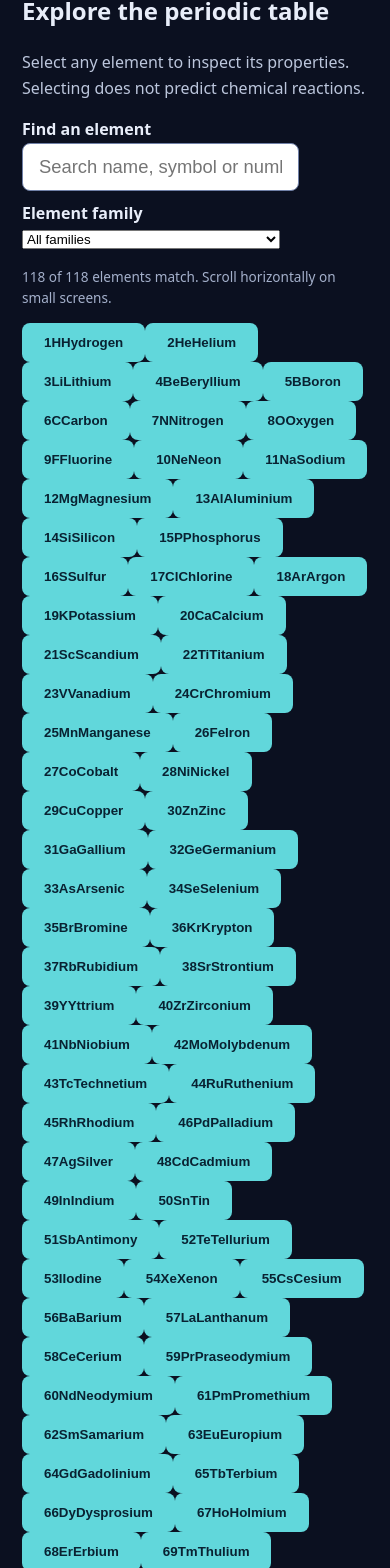
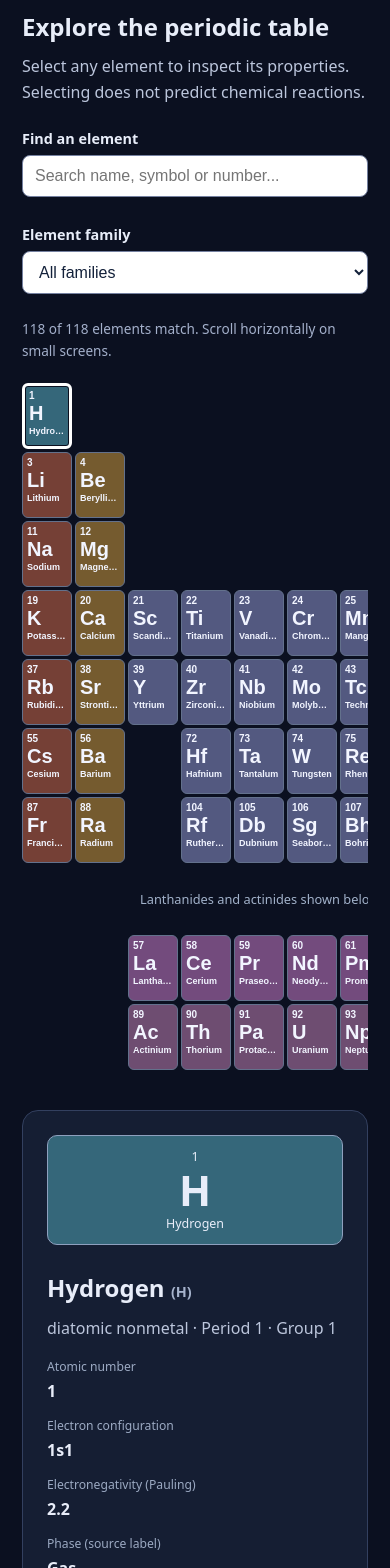
Before and after one commit to foxcyloxcy/periodic-table-calculator, a Next.js app: page / in a window 390 px wide. Shown: the part 373-1941 px from the top of the page. Built offline with nearby package versions, Linux system fonts and the light colour scheme.

Commit message:
style: accessible responsive periodic table grid and details

```diff
--- a/src/app/globals.css
+++ b/src/app/globals.css
@@ -1 +1,17 @@
 *{box-sizing:border-box}body{margin:0;background:#0b1020;color:#e8edf9;font-family:system-ui,-apple-system,Segoe UI,sans-serif;line-height:1.6}.container{max-width:850px;margin:0 auto;padding:60px 22px}h1{font-size:clamp(2.5rem,7vw,4.5rem);line-height:1.1;margin:12px 0}p{color:#bcc6dc}.eyebrow{color:#6ad8e7;letter-spacing:.12em;font-size:.75rem;font-weight:700}form,.result{border:1px solid #33405f;border-radius:16px;padding:24px;margin:30px 0;background:#151e33}label{display:block;margin-bottom:10px;font-weight:700}.field{display:flex;gap:12px}input{min-width:0;flex:1;padding:12px 16px;border:1px solid #7080a7;border-radius:8px;font-size:1.15rem}button{padding:12px 22px;border:0;border-radius:8px;background:#61d7db;color:#092232;font-weight:800;cursor:pointer}button:disabled{opacity:.65}.hint{font-size:.85rem;color:#a4b0cb}.error{color:#ffc2c2;border:1px solid #a54747;padding:12px;border-radius:8px}.result h2{font-size:2.4rem;margin:0}.result small{font-size:1rem}.result li{margin:6px 0}@media(max-width:540px){.field{flex-direction:column}}
+/* Interactive periodic table */
+.periodic-section{margin:44px 0 30px}.section-heading h2{font-size:clamp(1.5rem,4vw,2.25rem);margin:0}.section-heading p{margin:8px 0}
+.table-controls{display:flex;gap:16px;flex-wrap:wrap;margin:22px 0 12px}.control{display:flex;flex-direction:column;gap:5px;flex:1;min-width:220px;font-size:.9rem}
+.control input,.control select{background:#fff;color:#13213a;width:100%;font-size:1rem;padding:11px 12px;border:1px solid #7581a0;border-radius:8px}
+.periodic-scroll{overflow-x:auto;max-width:100%;padding:8px 0 22px;scrollbar-color:#6b839c #182540}.periodic-scroll:focus{outline:2px solid #6ad8e7;outline-offset:2px}
+.periodic-grid{display:grid;grid-template-columns:repeat(18,minmax(50px,1fr));grid-template-rows:repeat(10,66px);gap:3px;min-width:950px}
+.element-tile{display:flex;flex-direction:column;text-align:left;justify-content:flex-start;min-width:0;padding:5px 4px;border:1px solid #63718c;border-radius:6px;color:#f2f5ff;background:#25334b;cursor:pointer;transition:opacity .15s,border-color .15s;overflow:hidden}
+.element-tile:hover,.element-tile:focus-visible{border:2px solid #fff;outline:none}.element-tile.selected{border:3px solid #fff;box-shadow:inset 0 0 0 1px #0b1020}.element-tile.dimmed{opacity:.19}
+.tile-number{font-size:10px;line-height:1}.tile-symbol{font-size:20px;line-height:1.25}.tile-name{font-size:9px;white-space:nowrap;overflow:hidden;text-overflow:ellipsis;max-width:100%}
+.alkali{background:#754036}.alkaline{background:#755b2f}.noble{background:#355f88}.halogen{background:#496a66}.lanthanide{background:#734b7d}.actinide{background:#6e4d71}.transition{background:#535980}.metalloid{background:#47736c}.nonmetal{background:#35677a}.other{background:#46516a}
+.series-label{align-self:center;font-size:.8rem;color:#a2b2ca;padding-left:12px}
+.element-detail{display:flex;gap:24px;padding:24px;margin-top:18px;background:#151e33;border:1px solid #33405f;border-radius:16px}
+.selected-element{min-width:110px;height:125px;border:1px solid #8ea0be;border-radius:10px;display:flex;flex-direction:column;align-items:center;justify-content:space-evenly;padding:8px}
+.selected-element strong{font-size:42px;line-height:1}.selected-element span{font-size:.78rem}.element-info{flex:1;min-width:0}.element-info h3{font-size:1.5rem;margin:0}.element-info h3 small{font-size:.9rem;color:#a6b3cc}.element-info p{margin:8px 0}
+.element-info dl{display:grid;grid-template-columns:repeat(2,minmax(0,1fr));gap:12px;margin:16px 0}.element-info dt{font-size:.76rem;color:#9caac3}.element-info dd{margin:2px 0 0;overflow-wrap:anywhere;font-weight:600}
+.periodic-section a{color:#7de4ef}@media(max-width:600px){.element-detail{flex-direction:column}.selected-element{height:110px}.element-info dl{grid-template-columns:1fr}}
```
